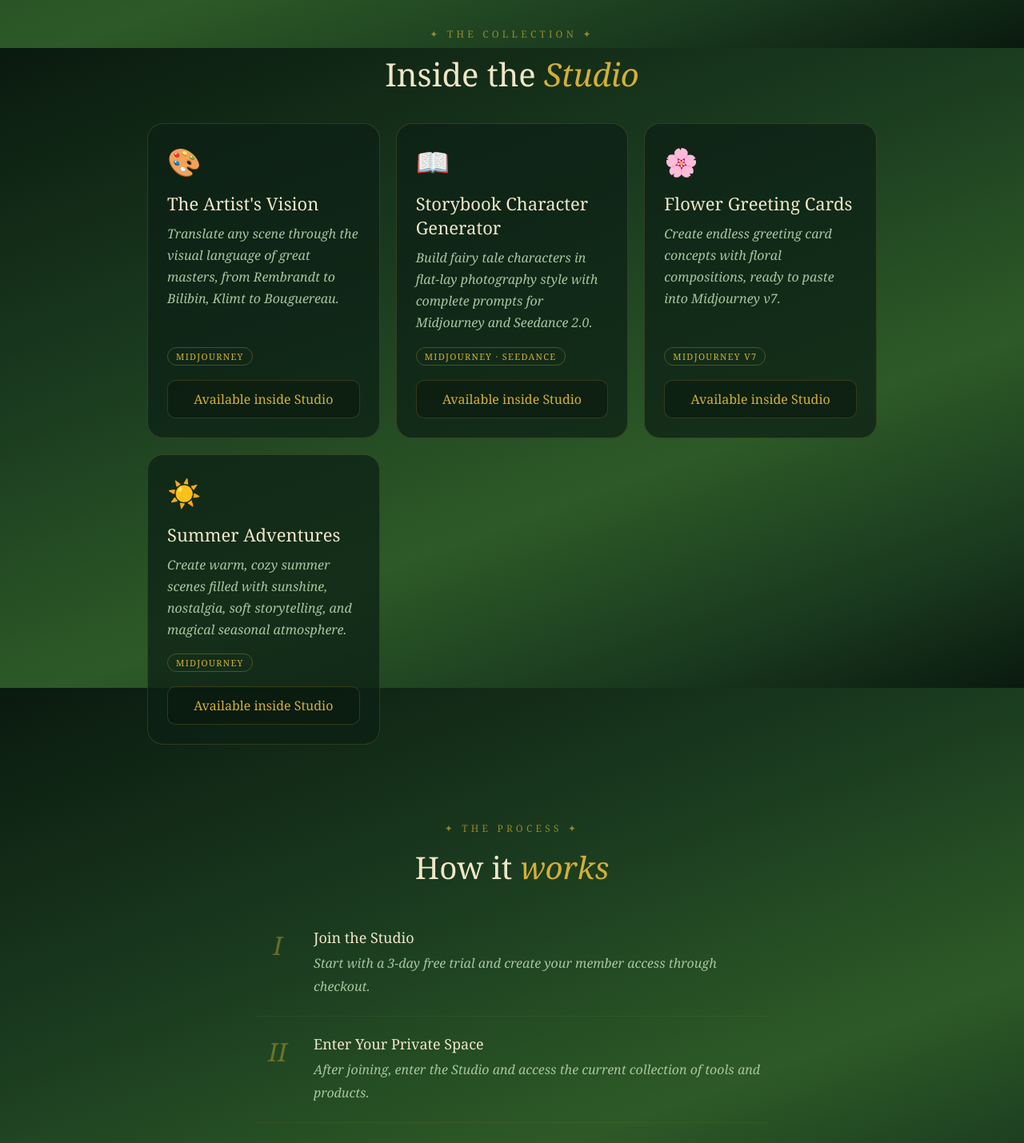
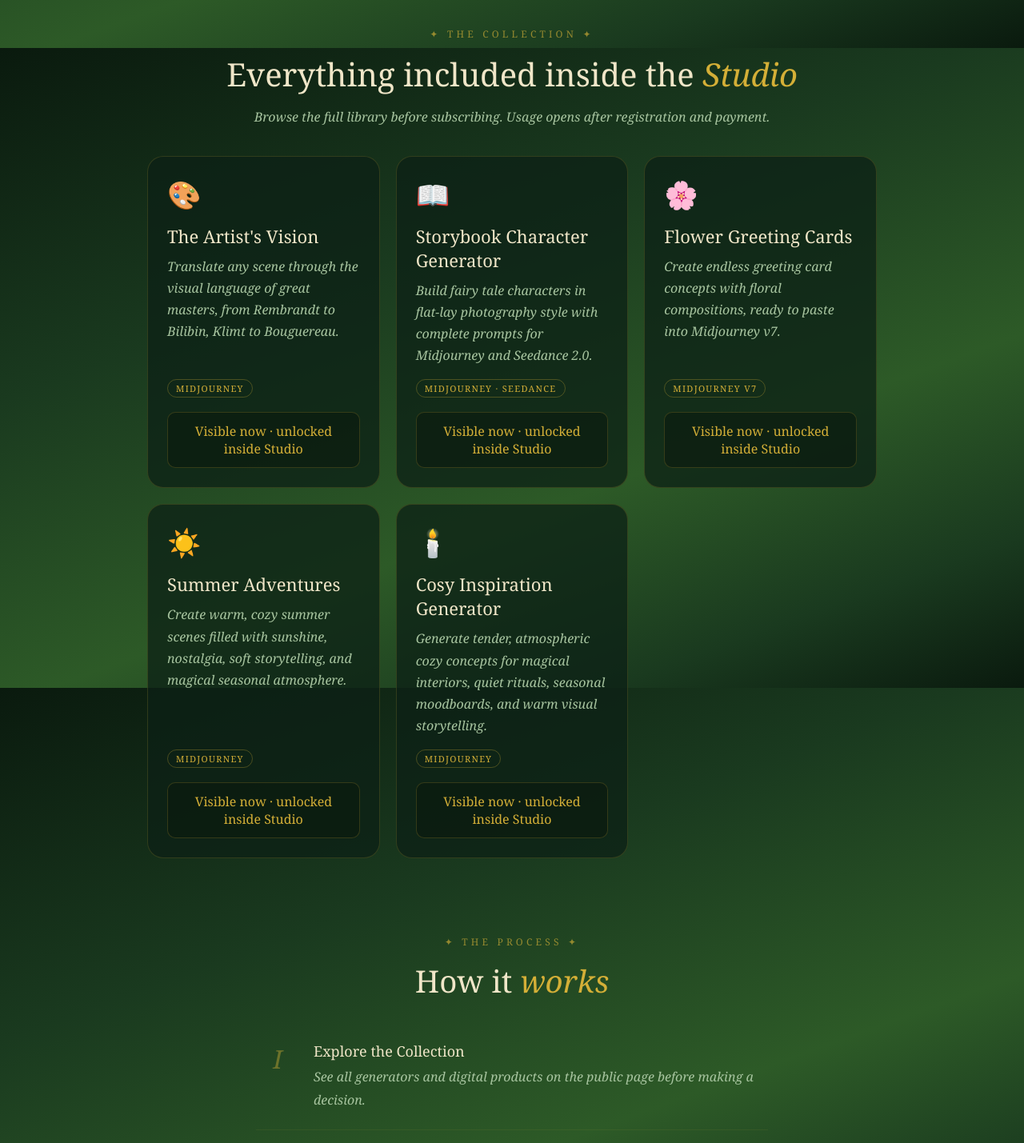
Before and after one commit to TatianaLychy/magicalstories, a Next.js app: page / in a window 1280 px wide. Shown: the part 740-2169 px from the top of the page at 80% size. Built offline with nearby package versions, Linux system fonts and the light colour scheme.

Commit message:
Update page.js

```diff
--- a/app/page.js
+++ b/app/page.js
@@ -1,6 +1,5 @@
 "use client";
 
-import Link from "next/link";
 import { useState } from "react";
 
 const collection = [
@@ -34,6 +33,14 @@ const collection = [
     title: "Summer Adventures",
     description:
       "Create warm, cozy summer scenes filled with sunshine, nostalgia, soft storytelling, and magical seasonal atmosphere.",
+    tag: "Midjourney",
+  },
+  {
+    key: "cosy",
+    icon: "🕯️",
+    title: "Cosy Inspiration Generator",
+    description:
+      "Generate tender, atmospheric cozy concepts for magical interiors, quiet rituals, seasonal moodboards, and warm visual storytelling.",
     tag: "Midjourney",
   },
 ];
@@ -141,7 +148,6 @@ export default function Page() {
             FAQ
           </a>
 
-          {/* Enter Studio → Whop checkout (месячный план) */}
           <a
             href="https://whop.com/checkout/plan_e5EQbgYs95UvS"
             target="_blank"
@@ -157,7 +163,6 @@ export default function Page() {
             Enter Studio
           </a>
 
-          {/* верхняя кнопка trial остаётся как была */}
           <a
             href="https://whop.com/checkout/plan_e5EQbgYs95UvS"
             target="_blank"
@@ -222,7 +227,6 @@ export default function Page() {
               flexWrap: "wrap",
             }}
           >
-            {/* hero trial → Whop */}
             <a
               href="https://whop.com/checkout/plan_e5EQbgYs95UvS"
               target="_blank"
@@ -239,7 +243,6 @@ export default function Page() {
               Start 3-Day Free Trial
             </a>
 
-            {/* hero Enter Studio → тоже Whop (месяц) */}
             <a
               href="https://whop.com/checkout/plan_e5EQbgYs95UvS"
               target="_blank"
@@ -279,7 +282,7 @@ export default function Page() {
               ✦ Private Access ✦
             </div>
             <h2 style={{ margin: "0 0 10px", fontWeight: 400, fontSize: 30 }}>
-              Your generators now belong inside the <span style={{ color: "#d4af37", fontStyle: "italic" }}>Studio</span>
+              See the full collection before you join the <span style={{ color: "#d4af37", fontStyle: "italic" }}>Studio</span>
             </h2>
             <p
               style={{
@@ -290,7 +293,7 @@ export default function Page() {
                 lineHeight: 1.8,
               }}
             >
-              This public page is your entrance hall. The working tools and digital products live inside the Studio member area.
+              Explore every generator and digital product on this page, then unlock full use inside the private Studio after subscribing.
             </p>
           </div>
         </section>
@@ -316,8 +319,18 @@ export default function Page() {
                 margin: 0,
               }}
             >
-              Inside the <span style={{ color: "#d4af37", fontStyle: "italic" }}>Studio</span>
+              Everything included inside the <span style={{ color: "#d4af37", fontStyle: "italic" }}>Studio</span>
             </h2>
+            <p
+              style={{
+                color: "#a8c5a0",
+                fontStyle: "italic",
+                marginTop: 12,
+                lineHeight: 1.8,
+              }}
+            >
+              Browse the full library before subscribing. Usage opens after registration and payment.
+            </p>
           </div>
 
           <div
@@ -388,7 +401,7 @@ export default function Page() {
                     textAlign: "center",
                   }}
                 >
-                  Available inside Studio
+                  Visible now · unlocked inside Studio
                 </div>
               </div>
             ))}
@@ -424,18 +437,18 @@ export default function Page() {
             {[
               [
                 "I",
-                "Join the Studio",
-                "Start with a 3-day free trial and create your member access through checkout.",
+                "Explore the Collection",
+                "See all generators and digital products on the public page before making a decision.",
               ],
               [
                 "II",
-                "Enter Your Private Space",
-                "After joining, enter the Studio and access the current collection of tools and products.",
+                "Choose Monthly or Yearly",
+                "Start with the plan that fits you best and activate your access through checkout.",
               ],
               [
                 "III",
-                "Choose a Generator",
-                "Open the tool you need for your creative task and build your prompt flow inside the studio.",
+                "Enter Your Private Studio",
+                "After joining, enter the Studio and use the available generators inside your member space.",
               ],
               [
                 "IV",
@@ -572,7 +585,7 @@ export default function Page() {
                 }}
               >
                 <li>Studio access</li>
-                <li>Full use of current generators</li>
+                <li>Full use of all 5 current generators</li>
                 <li>New tools added over time</li>
                 <li>Cancel anytime</li>
               </ul>
@@ -791,7 +804,7 @@ export default function Page() {
                 lineHeight: 1.8,
               }}
             >
-              Both plans include a 3-day free trial. Join first, then enter the Studio.
+              Explore the collection publicly, then unlock full Studio use with your subscription.
             </p>
 
             <div
@@ -818,7 +831,6 @@ export default function Page() {
                 Choose Your Plan
               </a>
 
-              {/* нижний Enter Studio → тоже Whop */}
               <a
                 href="https://whop.com/checkout/plan_e5EQbgYs95UvS"
                 target="_blank"
```
